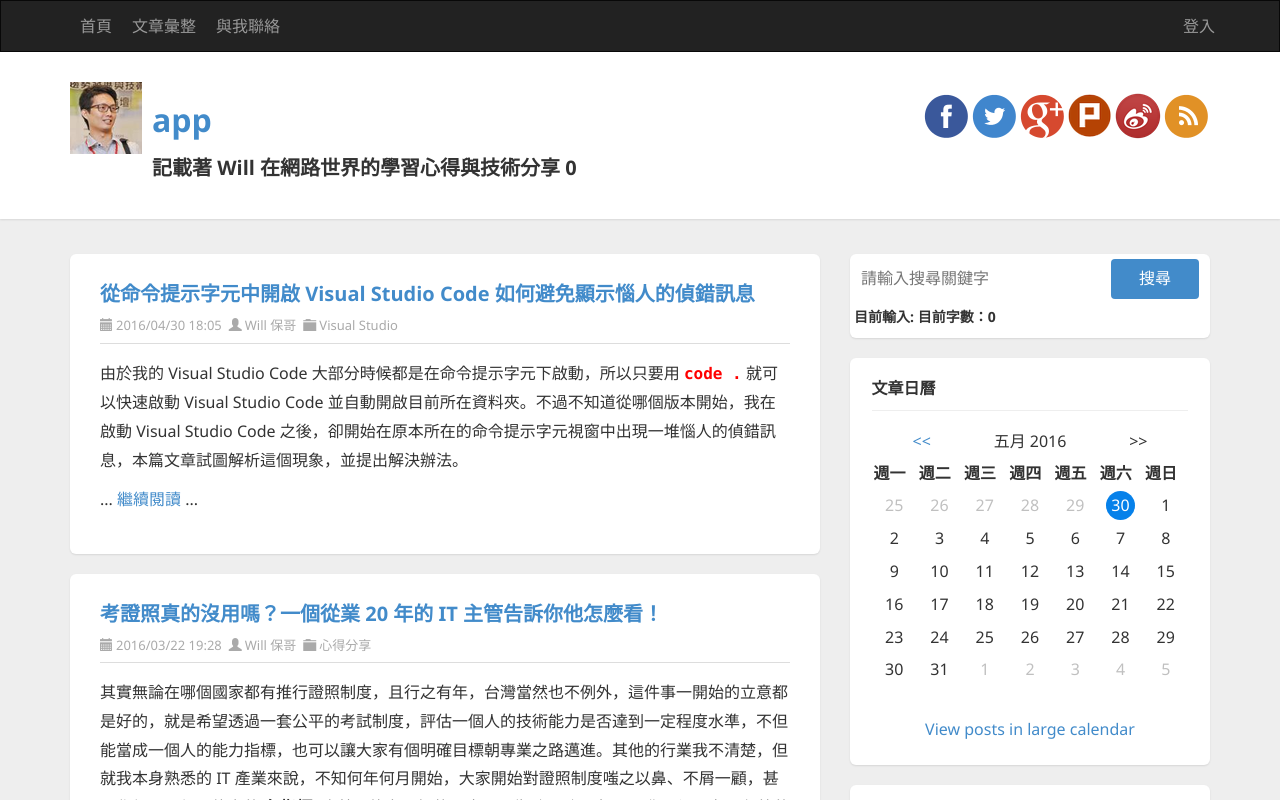
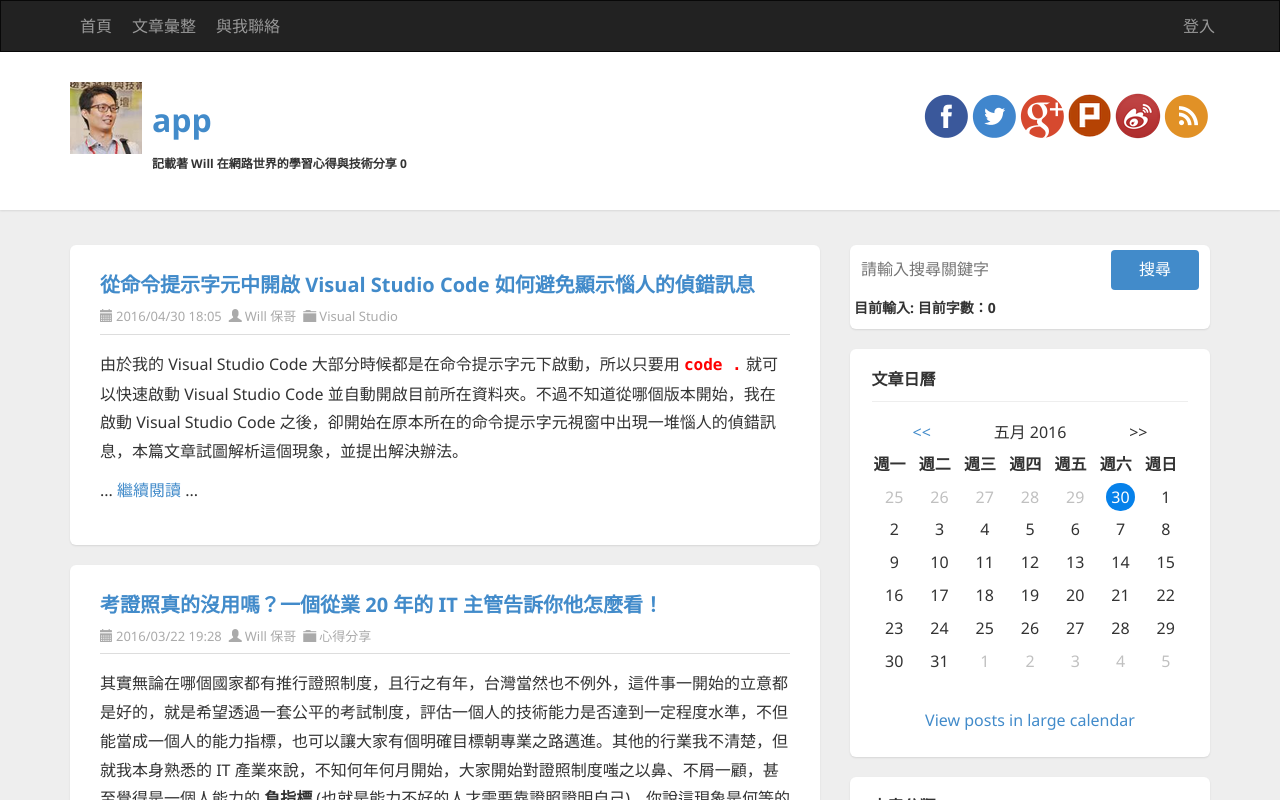
Before and after one commit to ChuangPoPO/Udemy-Angular-2018, an Angular app in the folder demo1/: page / in a window 1280 px wide. Shown: the top 800 px of the page. Built offline with nearby package versions, Linux system fonts and the light colour scheme.

Commit message:
5-25 屬性型指令 Attribute directive 方法1：使用 [ngStyle] 在 directive 上

```diff
--- a/demo1/src/app/header/header.component.html
+++ b/demo1/src/app/header/header.component.html
@@ -40,7 +40,12 @@
           <h1>
             <a [href]="url">{{ title }}</a>
           </h1>
-          <h3>記載著 Will 在網路世界的學習心得與技術分享  {{ counter }}</h3>
+          <!-- TODO: method 2 : get method here -->
+          <!-- TODO: method 3 : apply dynamic style, 可以讓 template 看起來更簡單 -->
+
+          <!-- TODO: dynamic modify H3 tag fontsize, use ngStyle attribute directive-->
+          <!-- method 1 : write code here -->
+          <h3 [ngStyle]="{'font-size': (12+counter)+'px'}">記載著 Will 在網路世界的學習心得與技術分享  {{ counter }}</h3>
         </div>
 
         <div id="social-icons" class="pull-right social-icon">
```
